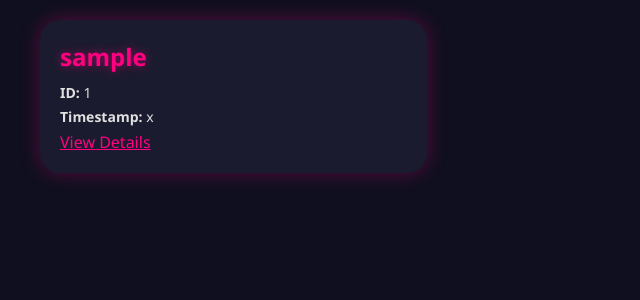
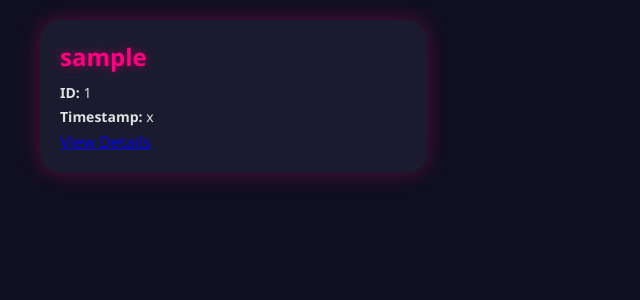
Before and after one commit to d82576668-ux/cookie_panel, a Flask app: page / in a window 1280 px wide. Shown: the part 93-393 px from the top of the page, without its empty margins (0-640 px from the left). Run offline with Flask 3, Linux system fonts and the light colour scheme; tables that the repository leaves empty hold one stand-in row (values such as "Sample post").

Commit message:
Update admin.html

```diff
--- a/templates/admin.html
+++ b/templates/admin.html
@@ -13,7 +13,7 @@
         <h2>{{ user[1] }}</h2>
         <p><strong>ID:</strong> {{ user[0] }}</p>
         <p><strong>Timestamp:</strong> {{ user[2] }}</p>
-        <a href="/user/{{ user[0] }}" style="color:#ff0080; text-decoration:underline;">View Details</a>
+        <a href="/user/{{ user[0] }}" class="action-btn">View Details</a>
     </div>
     {% endfor %}
 </div>
```
